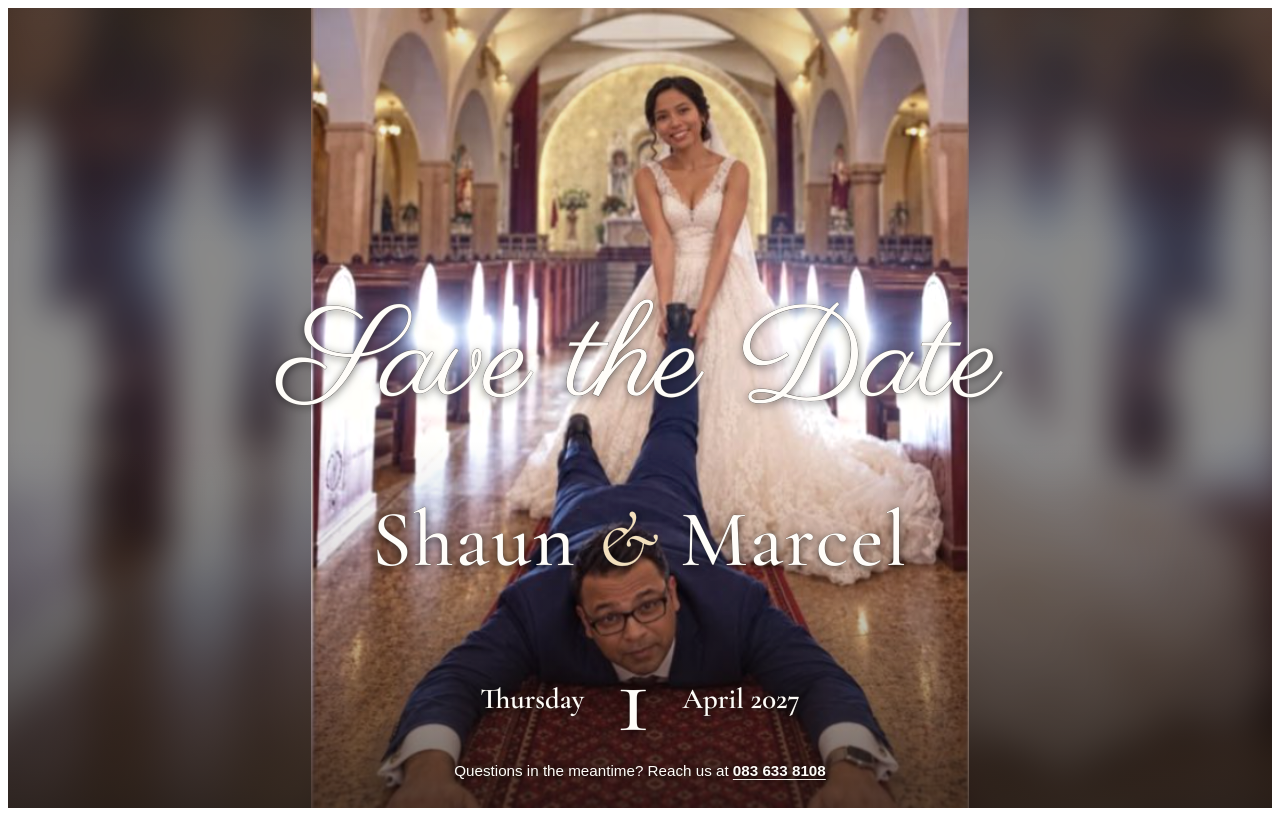
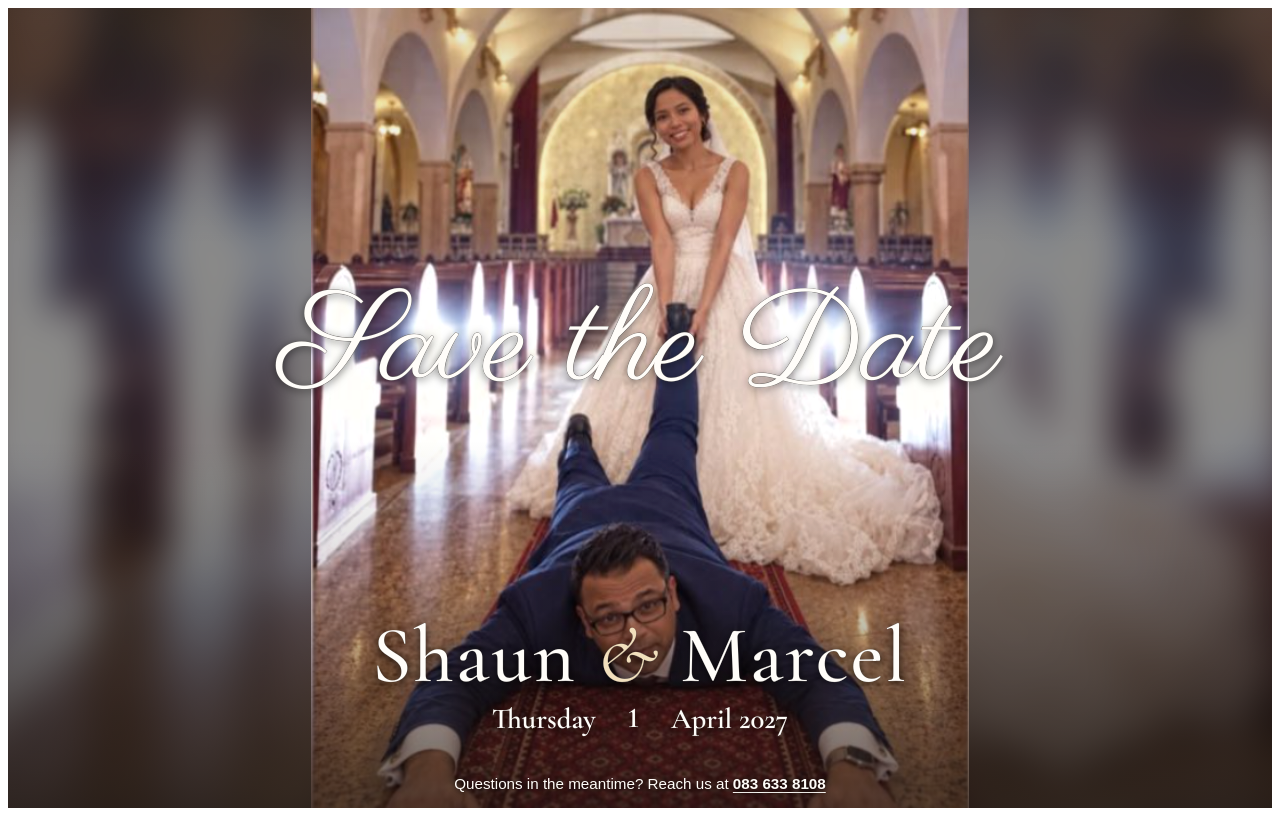
Before and after one commit to thomaspshaun/shaunmarcel, a SvelteKit app in the folder wedding-invitation/: page / in a window 1280 px wide. Built offline with nearby package versions, Linux system fonts and the light colour scheme.

Commit message:
feat(main): adjust card layout and positioning for improved visual hierarchy

```diff
--- a/wedding-invitation/src/routes/+page.svelte
+++ b/wedding-invitation/src/routes/+page.svelte
@@ -88,11 +88,7 @@
   .card {
     position: absolute;
     inset: 0;
-    display: flex;
-    flex-direction: column;
-    align-items: center;
-    justify-content: space-between;
-    padding: 34vh 1rem max(3.2vh, env(safe-area-inset-bottom));
+    padding: 0 1rem;
     text-align: center;
     pointer-events: none;
   }
@@ -107,6 +103,10 @@
   }
 
   .save-title {
+    position: absolute;
+    top: 35%;
+    left: 0;
+    width: 100%;
     color: #fffdf9;
     font-family: "Parisienne", "Brush Script MT", cursive;
     font-size: clamp(3.4rem, 11vw, 8rem);
@@ -118,6 +118,10 @@
   }
 
   .couple {
+    position: absolute;
+    top: 76%;
+    left: 0;
+    width: 100%;
     color: #fffdf9;
     font-family: "Cormorant Garamond", Georgia, serif;
     font-size: clamp(2.15rem, 7.2vw, 5rem);
@@ -136,6 +140,10 @@
   }
 
   .date {
+    position: absolute;
+    right: 0;
+    bottom: max(8%, calc(env(safe-area-inset-bottom) + 4.5rem));
+    left: 0;
     display: flex;
     align-items: center;
     justify-content: center;
@@ -154,18 +162,21 @@
 
   .date strong {
     color: #fffdf9;
-    font-size: clamp(3.8rem, 12vw, 6.5rem);
-    font-weight: 500;
-    line-height: 0.8;
+    font-size: clamp(1rem, 3.5vw, 1.8rem);
+    font-variant-numeric: lining-nums;
+    font-weight: 600;
+    line-height: 1;
   }
 
   .details {
-    display: grid;
-    justify-items: center;
-    gap: clamp(0.9rem, 2.5vh, 1.5rem);
+    display: contents;
   }
 
   .contact {
+    position: absolute;
+    right: 1rem;
+    bottom: max(1.5%, env(safe-area-inset-bottom));
+    left: 1rem;
     color: #fffdf9;
     font-family: Arial, Helvetica, sans-serif;
     font-size: clamp(0.72rem, 2.5vw, 0.95rem);
@@ -202,8 +213,12 @@
       filter: contrast(1.04) saturate(1.04);
     }
 
-    .card {
-      padding-top: 37vh;
+    .save-title {
+      top: 35%;
+    }
+
+    .couple {
+      top: 76%;
     }
   }
 
```
